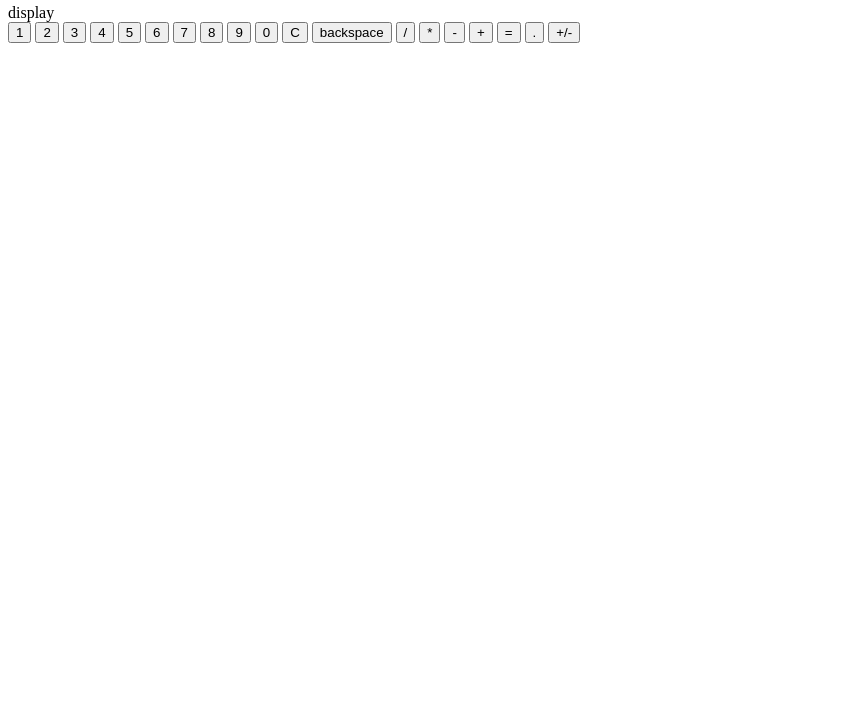
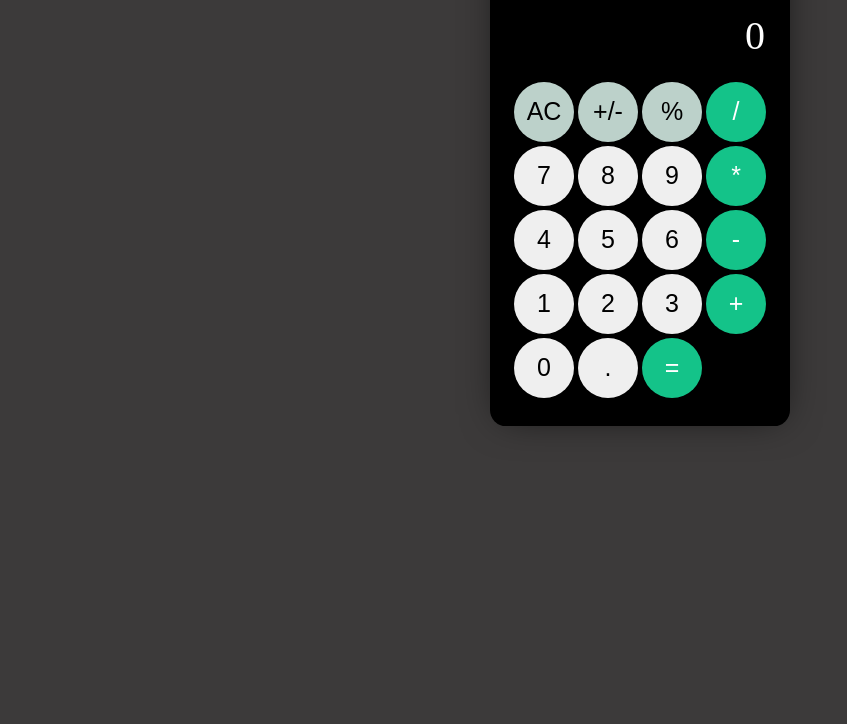
Before and after one commit to iwindd/Simple-Calculator, a plain HTML site: page index.html in a window 1280 px wide. Shown: the part 76-800 px from the top of the page, without its empty margins (0-847 px from the left). Drawn offline with Linux system fonts and the light colour scheme.

Commit message:
feat: add style

```diff
--- a/index.html
+++ b/index.html
@@ -3,37 +3,47 @@
 	<head>
 		<meta charset="UTF-8">
 		<meta name="viewport" content="width=device-width, initial-scale=1.0">
+		<link rel="stylesheet" href="./style.css">
 		<title>Calculator</title>
 	</head>
 	<body>
-		<div>
+		<div class="container">
 			<header>
 				<h1>Calculator</h1>
 			</header>
-			<section>
-				display
-			</section>
+			<article>
+				<p>0</p>
+			</article>
 			<main>
-				<button type="button">1</button>
-				<button type="button">2</button>
-				<button type="button">3</button>
-				<button type="button">4</button>
-				<button type="button">5</button>
-				<button type="button">6</button>
-				<button type="button">7</button>
-				<button type="button">8</button>
-				<button type="button">9</button>
-				<button type="button">0</button>
-
-				<button type="button">C</button>
-				<button type="button">backspace</button>
-				<button type="button">/</button>
-				<button type="button">*</button>
-				<button type="button">-</button>
-				<button type="button">+</button>
-				<button type="button">=</button>
-				<button type="button">.</button>
-				<button type="button">+/-</button>
+				<section>
+					<button class="btn secondary" type="button">AC</button>
+					<button class="btn secondary" type="button">+/-</button>
+					<button class="btn secondary" type="button">%</button>
+					<button class="btn primary" type="button">/</button>
+				</section>
+				<section>
+					<button class="btn" type="button">7</button>
+					<button class="btn" type="button">8</button>
+					<button class="btn" type="button">9</button>
+					<button class="btn primary" type="button">*</button>
+				</section>
+				<section>
+					<button class="btn" type="button">4</button>
+					<button class="btn" type="button">5</button>
+					<button class="btn" type="button">6</button>
+					<button class="btn primary" type="button">-</button>
+				</section>
+				<section>
+					<button class="btn" type="button">1</button>
+					<button class="btn" type="button">2</button>
+					<button class="btn" type="button">3</button>
+					<button class="btn primary" type="button">+</button>
+				</section>
+				<section>
+					<button class="btn" type="button">0</button>
+					<button class="btn" type="button">.</button>
+					<button class="btn primary" type="button">=</button>
+				</section>
 			</main>
 		</div>
 	</body>
--- /dev/null
+++ b/style.css
@@ -0,0 +1,66 @@
+*{
+    box-sizing: border-box;
+}
+
+body{
+    background-color: #3c3a3a;
+}
+
+h1{
+    color: white;
+}
+
+.container{
+    position: absolute;
+    left: 50%;
+    top: 30%;
+    transform: translate(-50%, -50%);
+    background-color: black;
+    padding: 1.5em;
+    border-radius: 1em;
+    box-shadow: 1px 0px 39px -11px rgba(0,0,0,0.75);
+}
+
+article{
+    display: flex;
+    justify-content: end;
+    align-items: center;
+    height: 60px;
+    margin: 1em 0px;
+    padding-right: 1px;
+}
+
+article > p{
+    font-size: 40px;
+    color: white;
+}
+
+section{
+    margin-bottom: 0.25em;
+}
+
+.btn{
+    border: 0;
+    width: 60px;
+    height: 60px;
+    border-radius: 50%;
+    font-size: 25px;
+    transition: filter 0.1s ease;
+}
+
+.btn:hover{
+    filter: brightness(75%);
+}
+
+.btn:active{
+    filter: brightness(50%);
+}
+
+.btn.primary{
+    background-color: rgb(20, 195, 137);
+    color: white;
+}
+
+.btn.secondary{
+    background-color: rgb(188, 209, 202);
+}
```
